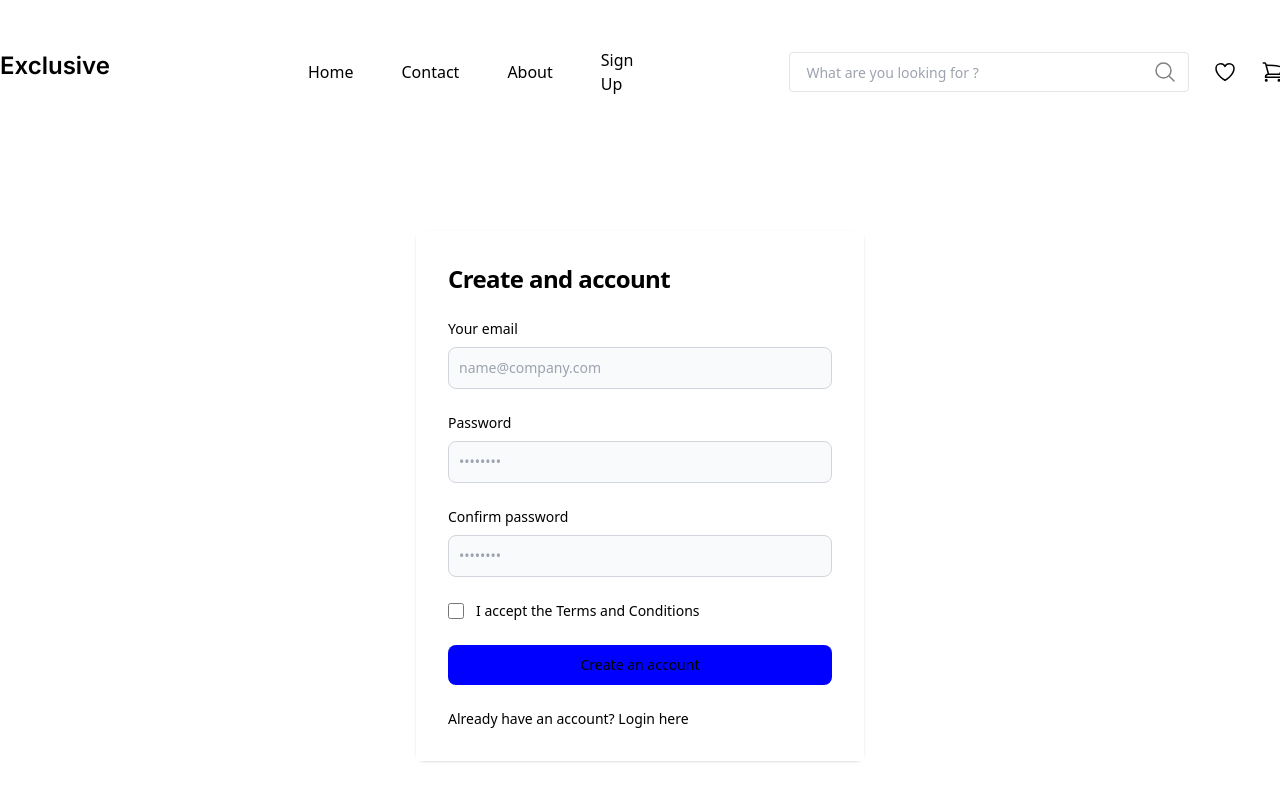
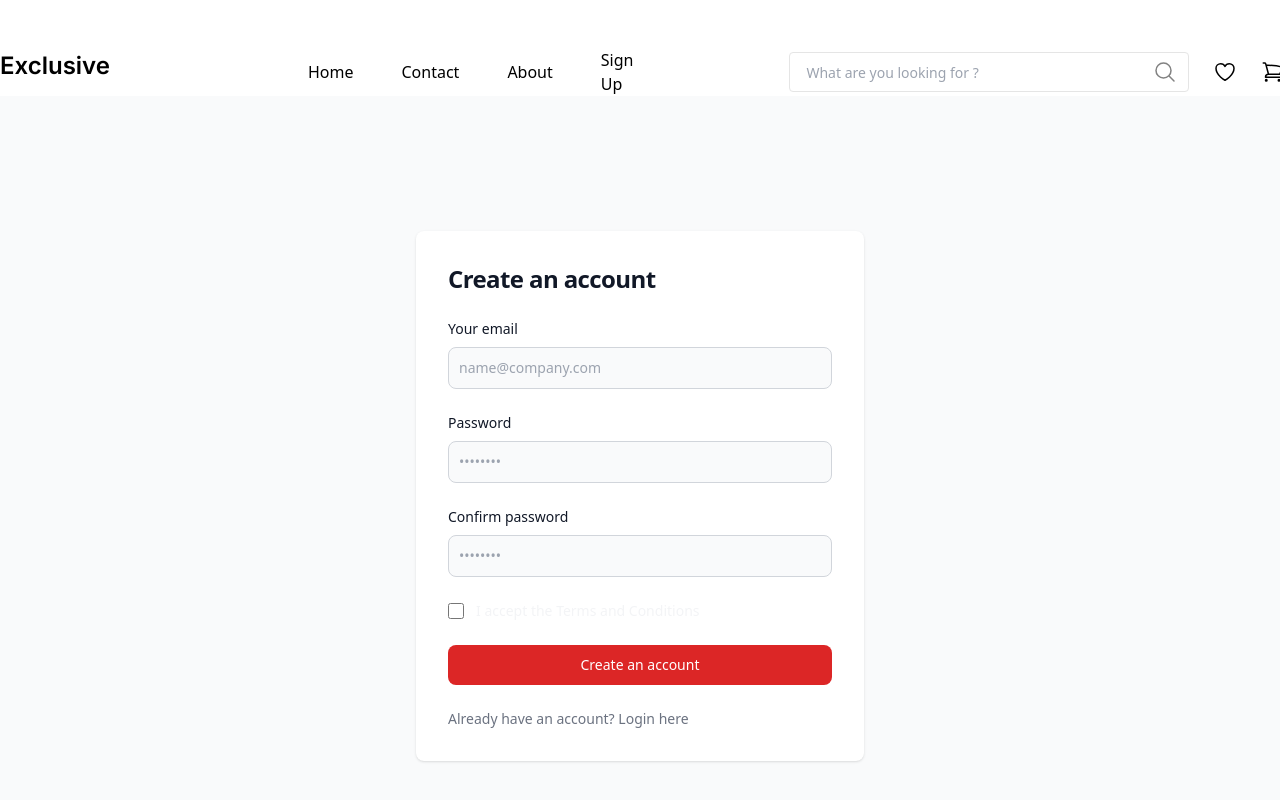
Before and after one commit to giahuyday/EC232-04, a React (Create React App) app: page /signup in a window 1280 px wide. Shown: the top 800 px of the page. Built offline with nearby package versions, Linux system fonts and the light colour scheme.

Commit message:
Upload login Signup

```diff
--- a/src/App.js
+++ b/src/App.js
@@ -8,6 +8,8 @@ import Header from './components/Header.jsx'
 import Detail from './pages/Detail/Detail.jsx'
 function App() {
     return (
+        // <SignUp/>
+        // <Login/>
         <BrowserRouter>
             <div className='main-content'>
                 <Header />
--- a/src/pages/Login/Login.css
+++ /dev/null
@@ -1,15 +0,0 @@
-
-
-*{
-    padding: 0;
-    margin: 0;
-    box-sizing: border-box;
-    background-color: white;
-    .text-sm, .text-xl{
-        color: black;
-    }
-
-    #sign-in-btn{
-        background-color: blue;
-    }
-}
--- a/src/pages/Login/Login.jsx
+++ b/src/pages/Login/Login.jsx
@@ -1,19 +1,11 @@
-import "./Login.css"
-import React, { Component } from "react";
-import { Link } from "react-router-dom"
-export default class Login extends Component{
-    constructor(props) {
-        super(props);
-        this.state = {
-            userName: "",
-            password: "",
-        };
-        this.handleSubmit = this.handleSubmit.bind(this)
-    }
+import React, { useState } from "react";
 
-    handleSubmit(e) {
+const Login = () => {
+    const [userName, setUserName] = useState('');
+    const [password, setPassword] = useState('');
+
+    const handleSubmit = (e) => {
         e.preventDefault();
-        const { userName, password } = this.state
         console.log(userName, password);
         fetch("http://localhost:5000/login", {
             method: "POST",
@@ -34,8 +26,8 @@ export default class Login extends Component{
             })
             alert("Login Fail")
     }
-    render(){
-        return (
+
+    return (
         <section class="bg-gray-50 dark:bg-white">
         <div class="flex flex-col items-center justify-center px-6 py-8 mx-auto md:h-screen lg:py-0">
             <div class="w-full bg-white rounded-lg shadow dark:border md:mt-0 sm:max-w-md xl:p-0 dark:bg-gray-800 dark:border-gray-700">
@@ -48,13 +40,13 @@ export default class Login extends Component{
                         <label for="userName" class="block mb-2 text-sm font-medium text-gray-900 dark:text-white">Your email</label>
                         <input type="userName" name="userName" id="userName"
                         class="bg-gray-50 border border-gray-300 text-gray-900 sm:text-sm rounded-lg focus:ring-primary-600 focus:border-primary-600 block w-full p-2.5 dark:bg-gray-700 dark:border-gray-600 dark:placeholder-gray-400 dark:text-white dark:focus:ring-blue-500 dark:focus:border-blue-500"
-                        placeholder="name@company.com" required="" onChange={(e) => this.setState({ userName: e.target.value })}/>
+                        placeholder="name@company.com" required="" value={userName} onChange={(e) => setUserName(e.target.value)}/>
                     </div>
                     <div>
                         <label for="password" class="block mb-2 text-sm font-medium text-gray-900 dark:text-white">Password</label>
                         <input type="password" name="password" id="password" placeholder="••••••••"
                         class="bg-gray-50 border border-gray-300 text-gray-900 sm:text-sm rounded-lg focus:ring-primary-600 focus:border-primary-600 block w-full p-2.5 dark:bg-gray-700 dark:border-gray-600 dark:placeholder-gray-400 dark:text-white dark:focus:ring-blue-500 dark:focus:border-blue-500"
-                        required="" onChange={(e) => this.setState({ password: e.target.value })}/>
+                        required="" value={password} onChange={(e) => setPassword(e.target.value)}/>
                     </div>
                     <div class="flex items-center justify-between">
                         <div class="flex items-start">
@@ -67,7 +59,7 @@ export default class Login extends Component{
                         </div>
                         <a href="#" class="text-sm font-medium text-primary-600 hover:underline dark:text-primary-500">Forgot password?</a>
                     </div>
-                    <button type="submit" class="w-full text-white bg-primary-600 hover:bg-primary-700 focus:ring-4 focus:outline-none focus:ring-primary-300 font-medium rounded-lg text-sm px-5 py-2.5 text-center dark:bg-primary-600 dark:hover:bg-primary-700 dark:focus:ring-primary-800" id="sign-in-btn"  onClick={this.handleSubmit} >Sign in</button>
+                    <button type="submit" class="w-full text-white bg-primary-600 hover:bg-primary-700 focus:ring-4 focus:outline-none focus:ring-primary-300 font-medium rounded-lg text-sm px-5 py-2.5 text-center dark:bg-primary-600 dark:hover:bg-primary-700 dark:focus:ring-primary-800"   onClick={handleSubmit} >Sign in</button>
                     <p class="text-sm font-light text-gray-500 dark:text-gray-400">
                         Don’t have an account yet? <a href="#" class="font-medium text-primary-600 hover:underline dark:text-primary-500">Sign up</a>
                     </p>
@@ -78,4 +70,5 @@ export default class Login extends Component{
 </section>
     )
 }
-}
+
+export default Login
--- a/src/pages/Sign Up/SignUp.css
+++ /dev/null
@@ -1,13 +0,0 @@
-*{
-    padding: 0;
-    margin: 0;
-    box-sizing: border-box;
-    background-color: white;
-    .text-sm, .text-xl{
-        color: black;
-    }
-
-    #sign-up-btn{
-        background-color: blue;
-    }
-}
--- a/src/pages/Sign Up/SignUp.jsx
+++ b/src/pages/Sign Up/SignUp.jsx
@@ -1,22 +1,13 @@
 
-import React, { Component }  from "react";
-import { Link } from "react-router-dom";
-import './SignUp.css'
-import Login from "../Login/Login";
-export default class Signup extends Component{
-    constructor(props) {
-        super(props);
-        this.state = {
-            userName: "",
-            password: "",
-        };
-        this.handleSubmit = this.handleSubmit.bind(this)
-    }
+import React, { useState }  from "react";
+const SignUp = () => {
+    const [email, setEmail] = useState("");
+    const [password, setPassword] = useState("");
+    const [confirm_password, setConfirm_Password] = useState("");
 
-    handleSubmit(e) {
+    const handleSubmit = (e) => {
         e.preventDefault();
-        const { userName, password, confirm_password } = this.state;
-        console.log(userName, password, confirm_password);
+        console.log(email, password, confirm_password);
         fetch("http://localhost:5000/signup", {
             method: "POST",
             crossDomain: true,
@@ -26,7 +17,7 @@ export default class Signup extends Component{
                 "Access-Control-Allow-Origin": "*"
             },
             body: JSON.stringify({
-                userName,
+                email,
                 password,
                 confirm_password
             }),
@@ -36,35 +27,34 @@ export default class Signup extends Component{
             })
     }
 
-    render() {
     return (
-        <section class="bg-gray-50 dark:bg-gray-900">
+        <section class="bg-gray-50 dark:bg-white">
         <div class="flex flex-col items-center justify-center px-6 py-8 mx-auto md:h-screen lg:py-0">
             <div class="w-full bg-white rounded-lg shadow dark:border md:mt-0 sm:max-w-md xl:p-0 dark:bg-gray-800 dark:border-gray-700">
                 <div class="p-6 space-y-4 md:space-y-6 sm:p-8">
                     <h1 class="text-xl font-bold leading-tight tracking-tight text-gray-900 md:text-2xl dark:text-white">
-                        Create and account
+                        Create an account
                     </h1>
                     <form class="space-y-4 md:space-y-6" action="#">
                         <div>
                             <label for="email" class="block mb-2 text-sm font-medium text-gray-900 dark:text-white">Your email</label>
                             <input type="email" name="email" id="email" class="bg-gray-50 border border-gray-300 text-gray-900 sm:text-sm rounded-lg focus:ring-primary-600 focus:border-primary-600 block
-                             w-full p-2.5 dark:bg-white-700 dark:border-gray-600 dark:placeholder-gray-400 dark:text-white dark:focus:ring-blue-500 dark:focus:border-blue-500"
-                            placeholder="name@company.com" required="" onChange={(e) => this.setState({ userName: e.target.value })}/>
+                             w-full p-2.5 dark:bg-white-700 dark:border-gray-600 dark:placeholder-gray-400 dark:text-black dark:focus:ring-blue-500 dark:focus:border-blue-500"
+                            placeholder="name@company.com" required="" value={email} onChange={(e) => setEmail(e.target.value)}/>
                         </div>
                         <div>
                             <label for="password" class="block mb-2 text-sm font-medium text-gray-900 dark:text-white">Password</label>
                             <input type="password" name="password" id="password" placeholder="••••••••"
                             class="bg-gray-50 border border-gray-300 text-gray-900 sm:text-sm rounded-lg focus:ring-primary-600 focus:border-primary-600
-                            block w-full p-2.5 dark:bg-white-700 dark:border-gray-600 dark:placeholder-gray-400 dark:text-white dark:focus:ring-blue-500 dark:focus:border-blue-500"
-                            required="" onChange={(e) => this.setState({ password: e.target.value })}/>
+                            block w-full p-2.5 dark:bg-white-700 dark:border-gray-600 dark:placeholder-gray-400 dark:text-black dark:focus:ring-blue-500 dark:focus:border-blue-500"
+                            required="" value={password} onChange={(e) => setPassword(e.target.value)}/>
                         </div>
                         <div>
                             <label for="confirm-password" class="block mb-2 text-sm font-medium text-gray-900 dark:text-white">Confirm password</label>
                             <input type="confirm-password" name="confirm-password" id="confirm-password" placeholder="••••••••"
-                            class="bg-gray-50 border border-gray-300 text-gray-900 sm:text-sm rounded-lg focus:ring-primary-600 focus:border-primary-600 block w-full p-2.5
-                            dark:bg-white-700 dark:border-gray-600 dark:placeholder-gray-400 dark:text-white dark:focus:ring-blue-500 dark:focus:border-blue-500" required=""
-                            onChange={(e) => this.setState({ confirm_password: e.target.value })}/>
+                            class="bg-gray-50 border border-gray-300 text-gray-900 sm:text-sm rounded-lg focus:ring-primary-600 focus:border-primary-600
+                            block w-full p-2.5 dark:bg-white-700 dark:border-gray-600 dark:placeholder-gray-400 dark:text-black dark:focus:ring-blue-500 dark:focus:border-blue-500" required="" value={confirm_password}
+                            onChange={(e) => setConfirm_Password(e.target.value)}/>
                         </div>
                         <div class="flex items-start">
                             <div class="flex items-center h-5">
@@ -72,16 +62,16 @@ export default class Signup extends Component{
                               dark:border-gray-600 dark:focus:ring-primary-600 dark:ring-offset-gray-800" required=""/>
                             </div>
                             <div class="ml-3 text-sm">
-                              <label for="terms" class="font-light text-gray-00 dark:text-gray-700">I accept the <a class="font-medium text-primary-600 hover:underline dark:text-primary-500" href="#">Terms and Conditions</a></label>
+                              <label for="terms" class="font-light text-gray-100 dark:text-white">I accept the <a class="font-medium text-primary-600 hover:underline dark:text-white" href="#">Terms and Conditions</a></label>
                             </div>
                         </div>
-                        <button type="submit" class="w-full text-white bg-primary-600 hover:bg-primary-700 focus:ring-4 focus:outline-none focus:ring-primary-300 font-medium
-                        rounded-lg text-sm px-5 py-2.5 text-center dark:bg-primary-600 dark:hover:bg-primary-700 dark:focus:ring-primary-800" id="sign-up-btn"
-                        onClick={this.handleSubmit}>
+                        <button type="submit" class="w-full text-white bg-red-600 hover:bg-primary-700 focus:ring-4 focus:outline-none focus:ring-primary-300 font-medium
+                        rounded-lg text-sm px-5 py-2.5 text-center dark:bg-primary-600 dark:hover:bg-primary-700 dark:focus:ring-primary-800 " id="sign-up-btn"
+                        onClick={handleSubmit}>
                             Create an account
                             </button>
                         <p class="text-sm font-light text-gray-500 dark:text-gray-400">
-                            Already have an account? <a href="#" class="font-medium text-primary-600 hover:underline dark:text-primary-500">
+                            Already have an account? <a href="#" class="font-medium text-primary-600 hover:underline hover:text-white dark:text-primary-500">
                                Login here</a>
                         </p>
                     </form>
@@ -89,5 +79,8 @@ export default class Signup extends Component{
             </div>
         </div>
       </section>
-    )}
-}
+    )
+    }
+
+
+export default SignUp
```
